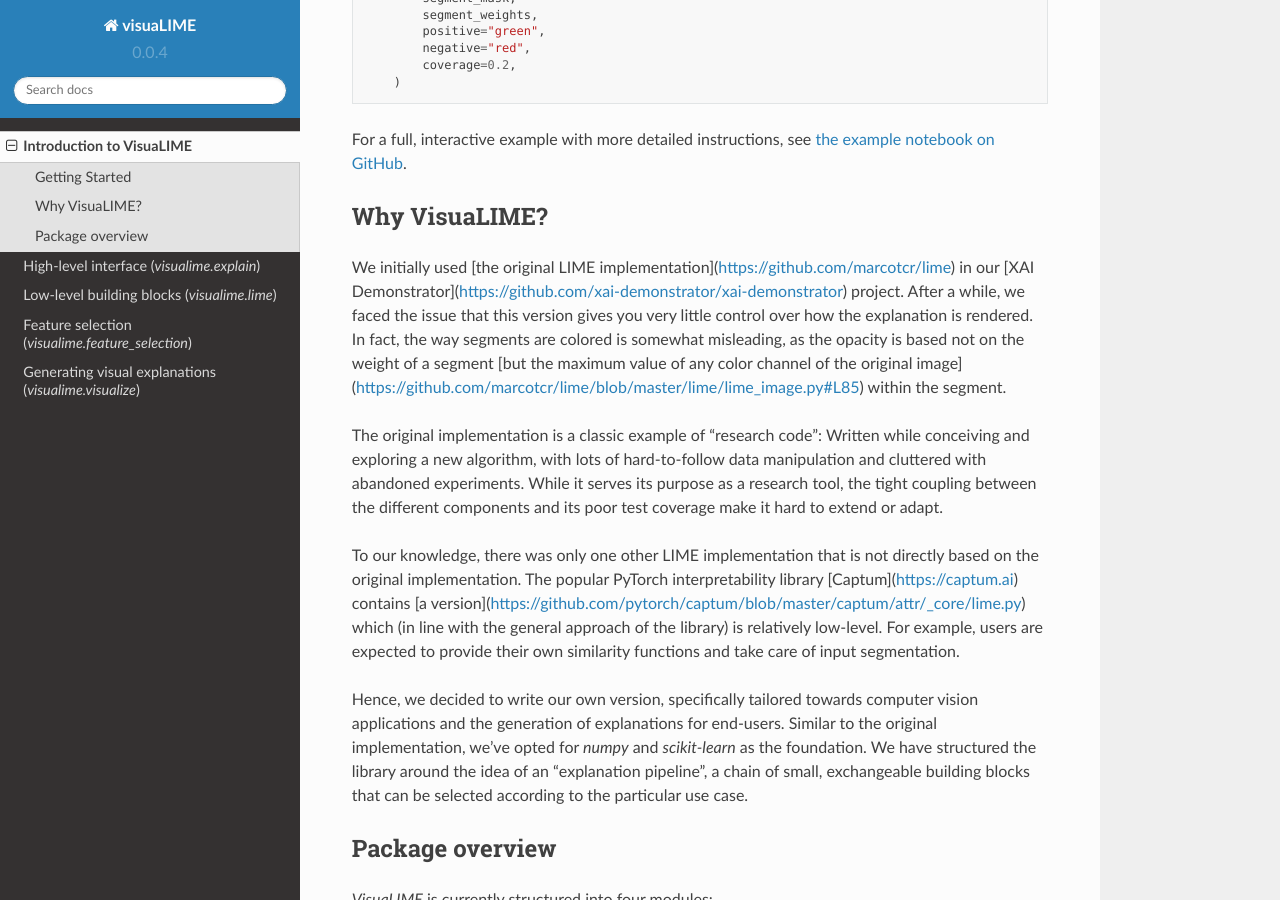
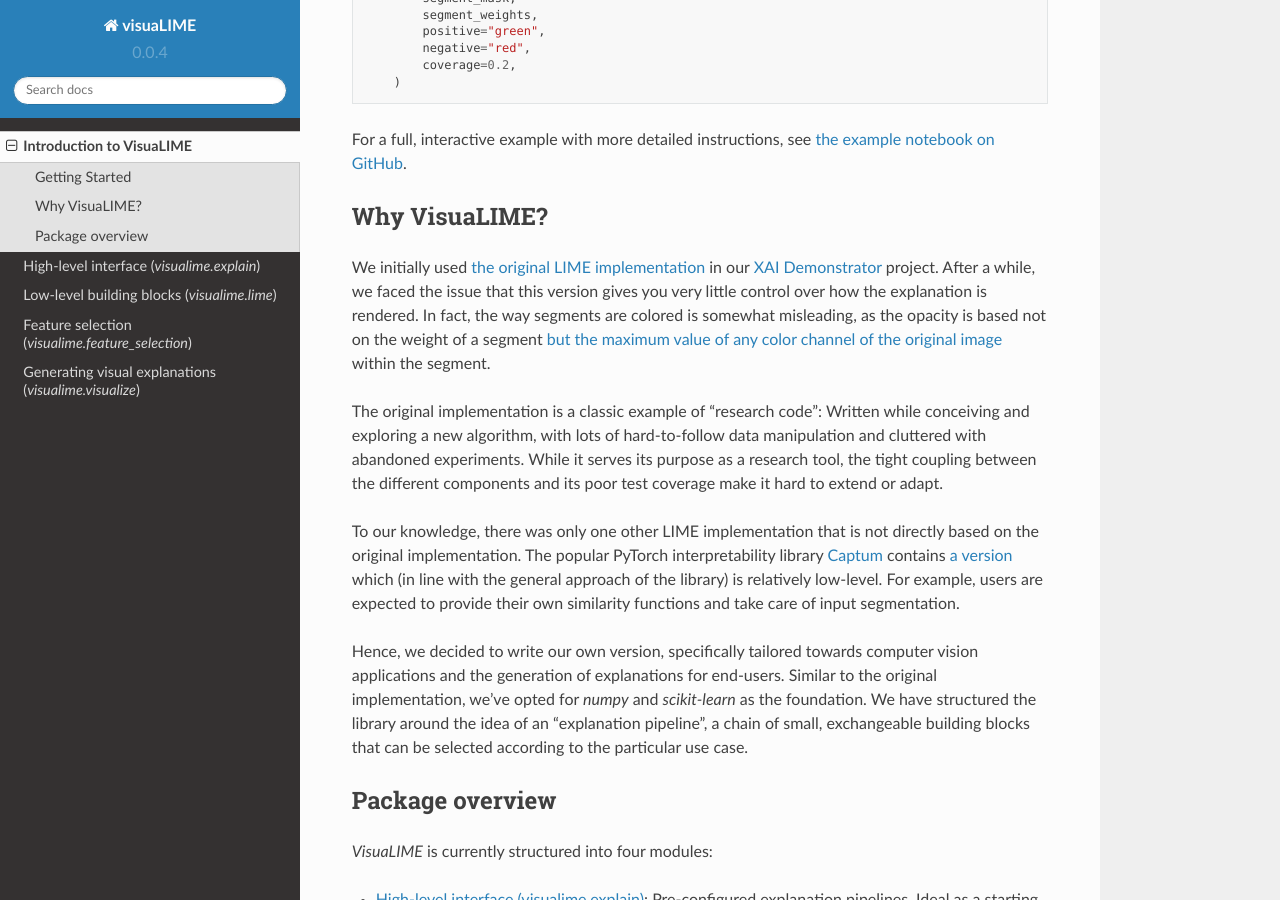
Before and after one commit to XAI-Demonstrator/visualime, a Sphinx documentation site: the page built from docs/source/introduction.rst, in a window 1280 px wide and 900 px high, scrolled down 1510 px. Built offline with Sphinx 7.4.7 and the Read the Docs theme 2.0.0, drawn with Linux system fonts in a browser that asks for light colours; formulas are drawn with MathJax 3; pages that are not in the unit, such as notebooks, are missing from menus.

Commit message:
fix(docs): Use correct link formatting

```diff
--- a/docs/source/introduction.rst
+++ b/docs/source/introduction.rst
@@ -82,13 +82,13 @@
 Why VisuaLIME?
 **************
 
-We initially used [the original LIME implementation](https://github.com/marcotcr/lime) in our
-[XAI Demonstrator](https://github.com/xai-demonstrator/xai-demonstrator) project.
+We initially used `the original LIME implementation <https://github.com/marcotcr/lime>`_ in our
+`XAI Demonstrator <https://github.com/xai-demonstrator/xai-demonstrator>`_ project.
 After a while, we faced the issue that this version gives you very little control over how the
 explanation is rendered.
 In fact, the way segments are colored is somewhat misleading,
 as the opacity is based not on the weight of a segment
-[but the maximum value of any color channel of the original image](https://github.com/marcotcr/lime/blob/master/lime/lime_image.py#L85)
+`but the maximum value of any color channel of the original image <https://github.com/marcotcr/lime/blob/master/lime/lime_image.py#L85>`_
 within the segment.
 
 The original implementation is a classic example of "research code":
@@ -99,8 +99,8 @@
 
 To our knowledge, there was only one other LIME implementation that is not directly based
 on the original implementation.
-The popular PyTorch interpretability library [Captum](https://captum.ai) contains
-[a version](https://github.com/pytorch/captum/blob/master/captum/attr/_core/lime.py)
+The popular PyTorch interpretability library `Captum <https://captum.ai>`_ contains
+`a version <https://github.com/pytorch/captum/blob/master/captum/attr/_core/lime.py>`_
 which (in line with the general approach of the library) is relatively low-level.
 For example, users are expected to provide their own similarity functions and take care of input segmentation.
 
```
Also changed, not shown: docs/user_guide/README.rst.
